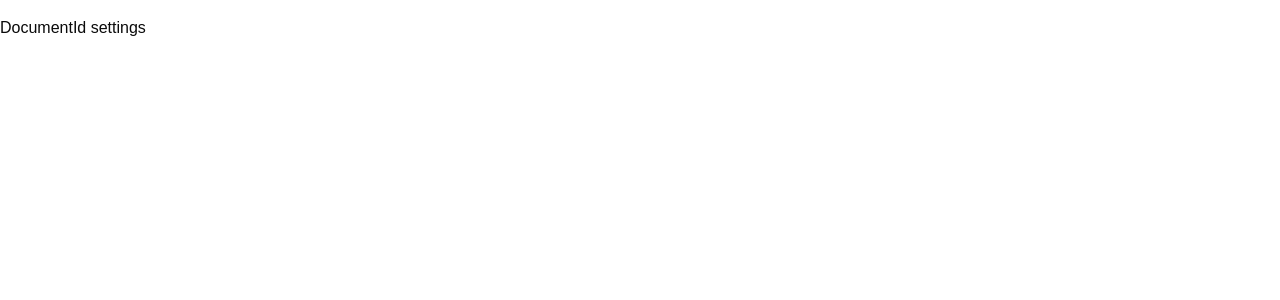
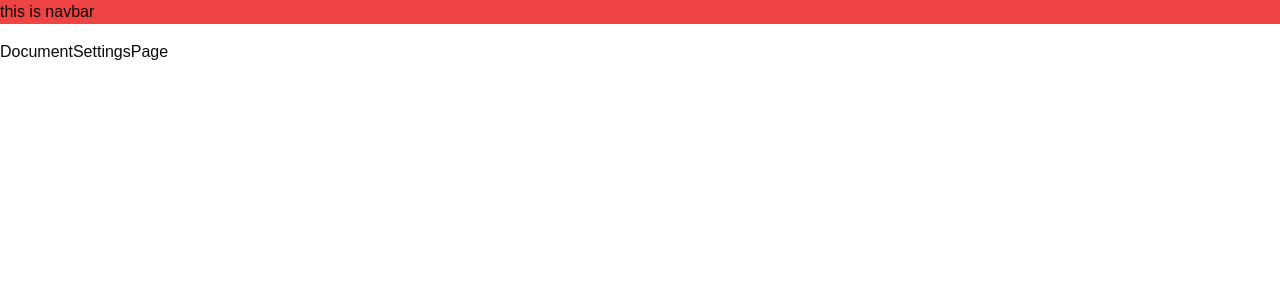
Before and after one commit to Ryuuutaaa/google-doc-clone, a Next.js app: page /documents/settings in a window 1280 px wide. Shown: the top 300 px of the page. Built offline with nearby package versions, Linux system fonts and the light colour scheme.

Commit message:
feat: add DocumentSettingsPage component and update DocumentLayout with navbar text

```diff
--- a/src/app/documents/layout.tsx
+++ b/src/app/documents/layout.tsx
@@ -7,7 +7,7 @@ interface DocumentLayoutProps {
 const DocumentLayout = ({ children }: DocumentLayoutProps) => {
   return (
     <div className="flex flex-col gap-y-4">
-      <nav className="w-full bg-red-500"></nav>
+      <nav className="w-full bg-red-500">this is navbar</nav>
       {children}
     </div>
   );
--- /dev/null
+++ b/src/app/documents/settings/page.tsx
@@ -0,0 +1,7 @@
+import React from "react";
+
+const DocumentSettingsPage = () => {
+  return <div>DocumentSettingsPage</div>;
+};
+
+export default DocumentSettingsPage;
```
